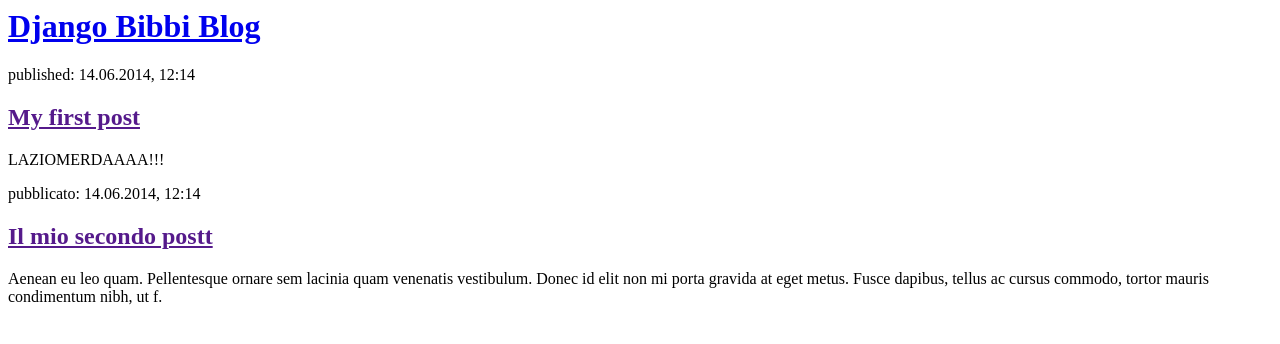
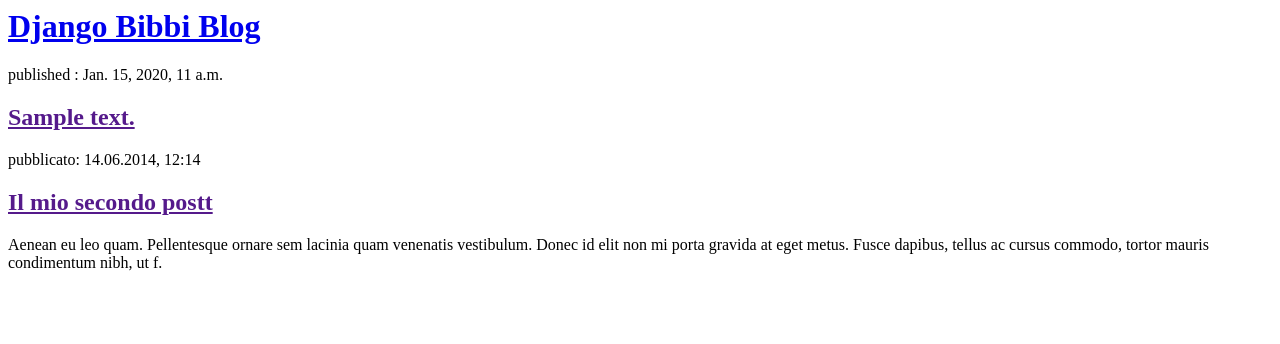
Before and after one commit to lzmrd/my-first-blog, a Django app: page / in a window 1280 px wide. Shown: the top 344 px of the page. Run offline with Django 3.2, Linux system fonts and the light colour scheme; tables that the repository leaves empty hold one stand-in row (values such as "Sample post").

Commit message:
Modifiche template

```diff
--- a/blog/template/blog/post_list.html
+++ b/blog/template/blog/post_list.html
@@ -7,11 +7,18 @@
             <h1><a href="/">Django Bibbi Blog</a></h1>
         </div>
 
+        {% for post in posts%}
+
         <div>
-            <p>published: 14.06.2014, 12:14</p>
-            <h2><a href="">My first post</a></h2>
-            <p> LAZIOMERDAAAA!!! </p>
+            <p>published : {{post.published_date}}</p>
+            <h2><a href="">{{ post.text }}</a></h2>
+
+
+
+
         </div>
+
+    {% endfor %}
 
         <div>
             <p>pubblicato: 14.06.2014, 12:14</p>
--- a/blog/views.py
+++ b/blog/views.py
@@ -1,7 +1,10 @@
 from django.shortcuts import render
+from .models import Post
+from django.utils import timezone
 
 
 
 
 def post_list (request):
-    return render(request,'blog/post_list.html', {})
+    posts = Post.objects.filter (published_date__lte= timezone.now()).order_by('published_date')
+    return render(request,'blog/post_list.html', {'posts':posts})
```
